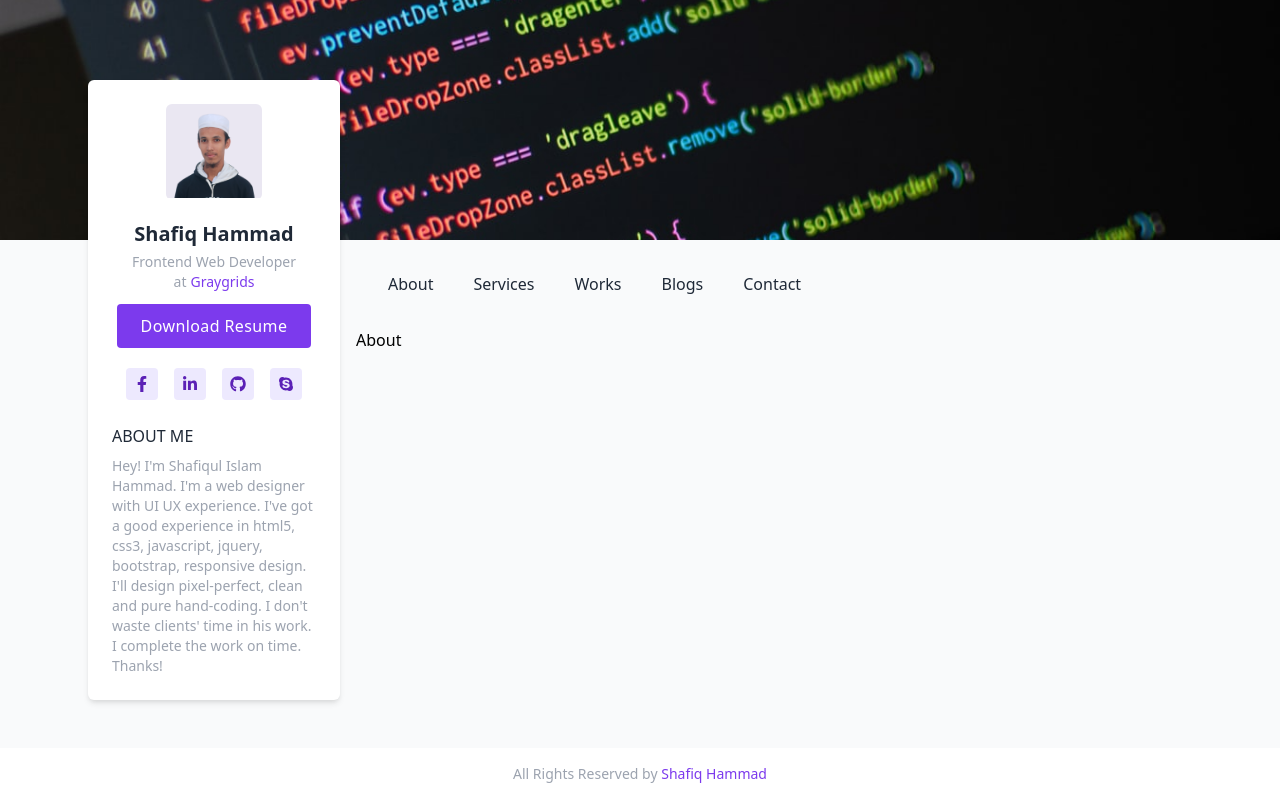
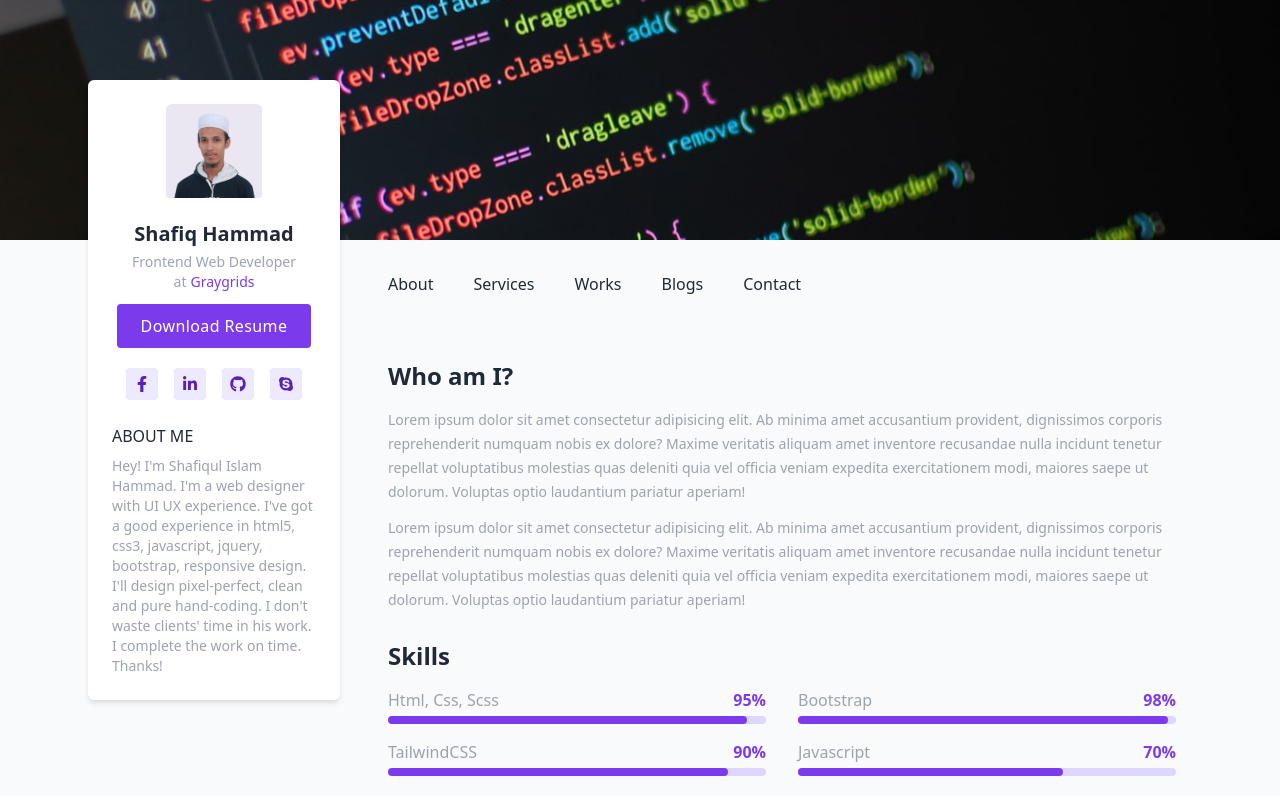
Before and after one commit to shafiqhammad5/portfolio, a React (Create React App) app: page / in a window 1280 px wide. Shown: the top 796 px of the page. Built offline with nearby package versions, Linux system fonts and the light colour scheme.

Commit message:
about section updated

```diff
--- a/src/components/pages/About/About.jsx
+++ b/src/components/pages/About/About.jsx
@@ -1,10 +1,36 @@
 import React from "react";
+import Skills from "./Skills/Skills";
 
 const About = () => {
   return (
-    <div>
-      <h1>About</h1>
-    </div>
+    <section className="py-8">
+      <div className="flex flex-wrap px-4">
+        <div className="w-full">
+          <div className="mx-4">
+            <h3 className="text-2xl text-gray-800 font-bold mb-4">Who am I?</h3>
+            <p className="text-sm text-gray-400 leading-6 mb-3">
+              Lorem ipsum dolor sit amet consectetur adipisicing elit. Ab minima
+              amet accusantium provident, dignissimos corporis reprehenderit
+              numquam nobis ex dolore? Maxime veritatis aliquam amet inventore
+              recusandae nulla incidunt tenetur repellat voluptatibus molestias
+              quas deleniti quia vel officia veniam expedita exercitationem
+              modi, maiores saepe ut dolorum. Voluptas optio laudantium pariatur
+              aperiam!
+            </p>
+            <p className="text-sm text-gray-400 leading-6 mb-3">
+              Lorem ipsum dolor sit amet consectetur adipisicing elit. Ab minima
+              amet accusantium provident, dignissimos corporis reprehenderit
+              numquam nobis ex dolore? Maxime veritatis aliquam amet inventore
+              recusandae nulla incidunt tenetur repellat voluptatibus molestias
+              quas deleniti quia vel officia veniam expedita exercitationem
+              modi, maiores saepe ut dolorum. Voluptas optio laudantium pariatur
+              aperiam!
+            </p>
+          </div>
+          <Skills />
+        </div>
+      </div>
+    </section>
   );
 };
 
--- /dev/null
+++ b/src/components/pages/About/Skills/SkillItem.jsx
@@ -0,0 +1,25 @@
+import React from "react";
+
+const SkillItem = (props) => {
+  const { title, percentage } = props.skill;
+  return (
+    <div className="w-full md:w-1/2">
+      <div className="mb-4 mx-4">
+        <div className="flex justify-between items-center mb-1">
+          <h5 className="text-md text-gray-400 font-light">{title}</h5>
+          <span className="text-md text-purple-600 font-bold">
+            {percentage}
+          </span>
+        </div>
+        <div className="w-full bg-purple-200 relative h-2 rounded">
+          <div
+            className="absolute h-full left-0 top-0 bg-purple-600 rounded"
+            style={{ width: `${percentage}` }}
+          ></div>
+        </div>
+      </div>
+    </div>
+  );
+};
+
+export default SkillItem;
--- /dev/null
+++ b/src/components/pages/About/Skills/Skills.jsx
@@ -0,0 +1,64 @@
+import React from "react";
+import SkillItem from "./SkillItem";
+
+const skillData = [
+  {
+    id: 1,
+    title: "Html, Css, Scss",
+    percentage: "95%",
+  },
+  {
+    id: 2,
+    title: "Bootstrap",
+    percentage: "98%",
+  },
+  {
+    id: 3,
+    title: "TailwindCSS",
+    percentage: "90%",
+  },
+  {
+    id: 4,
+    title: "Javascript",
+    percentage: "70%",
+  },
+  {
+    id: 5,
+    title: "ReactJS",
+    percentage: "70%",
+  },
+  {
+    id: 6,
+    title: "ExpressJS",
+    percentage: "60%",
+  },
+  {
+    id: 7,
+    title: "MongoDB",
+    percentage: "50%",
+  },
+  {
+    id: 8,
+    title: "Git, Github",
+    percentage: "80%",
+  },
+];
+
+const Skills = () => {
+  return (
+    <div className="py-4">
+      <div className="flex flex-wrap">
+        <div className="w-full">
+          <div className="mx-4">
+            <h3 className="text-2xl text-gray-800 font-bold mb-4">Skills</h3>
+          </div>
+        </div>
+        {skillData.map((skill, id) => (
+          <SkillItem skill={skill} id={id} />
+        ))}
+      </div>
+    </div>
+  );
+};
+
+export default Skills;
--- a/src/components/sections/Sidebar/Sidebar.jsx
+++ b/src/components/sections/Sidebar/Sidebar.jsx
@@ -4,7 +4,7 @@ import profile from "../../../images/shafiqhammad.jpg";
 
 const Sidebar = () => {
   return (
-    <aside className="bg-white mx-4 p-6 shadow-md rounded-md -mt-40">
+    <aside className="bg-white mx-4 mb-8 p-6 shadow-md rounded-md -mt-40">
       <div className="w-24 h-24 rounded-md overflow-hidden mx-auto mb-5">
         <img src={profile} alt="shafiqhammad" className="w-full" />
       </div>
```
